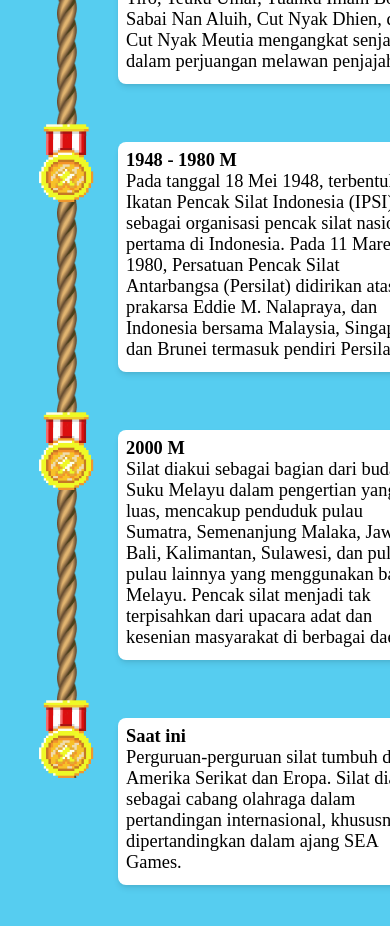
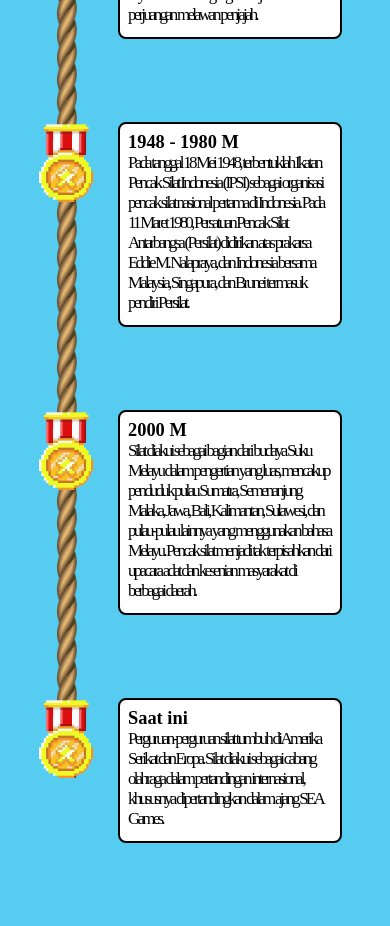
Before and after one commit to satriaberliano/WebDesign-Sports-ADS, a React (Create React App) app: page /silat-history in a window 390 px wide. Shown: the part 1040-1966 px from the top of the page. Built offline with nearby package versions, Linux system fonts and the light colour scheme.

Commit message:
style (responsive): fix history and arrow up

```diff
--- a/src/pages/history/CaturHistory.jsx
+++ b/src/pages/history/CaturHistory.jsx
@@ -65,7 +65,6 @@ const CaturHistory = () => {
 
               <div className='data-item'>
                 <div className='data-item-content'>
-                  <p className='sport-title'>{experience.date}</p>
                   <p className='sport-subtitle'>{experience.desc}</p>
                 </div>
               </div>
@@ -94,7 +93,6 @@ const CaturHistory = () => {
 
               <div className='data-item-sm'>
                 <div className='data-item-content'>
-                  <p className='sport-title'>{experience.date}</p>
                   <p className='sport-subtitle'>{experience.desc}</p>
                 </div>
               </div>
--- a/src/styles/arrow-up.css
+++ b/src/styles/arrow-up.css
@@ -1,8 +1,3 @@
-/* Arrow Up */
-.back-to-top {
-  padding: 0;
-}
-
 .back-to-top > a {
   margin-left: 7em;
 }
@@ -12,3 +7,19 @@
   margin-bottom: 0;
   bottom: -10px;
 }
+
+@media screen and (max-width: 834px) {
+  .back-to-top > a > img {
+    width: 15em;
+  }
+
+  .back-to-top {
+    margin-top: -100px;
+  }
+}
+
+@media screen and (max-width: 390px) {
+  .back-to-top > a > img {
+    width: 12em;
+  }
+}
--- a/src/styles/history.css
+++ b/src/styles/history.css
@@ -61,10 +61,9 @@
 .data-item-content {
   background-color: #fff;
   color: #000;
-  box-shadow: 0 4px 6px -1px rgba(0, 0, 0, 0.1),
-    0 2px 4px -1px rgba(0, 0, 0, 0.06);
   padding: 0.5rem;
   border-radius: 0.5rem;
+  border: 2px solid black;
 }
 
 .sport-title {
@@ -73,25 +72,26 @@
 }
 
 .sport-subtitle {
-  font-size: 1.15em;
   margin-bottom: 0.25rem;
-  display: inline-block;
+  color: #000;
+  font-family: 'Silkscreen', cursive;
+  font-size: 25px;
+  font-style: normal;
+  font-weight: 400;
+  line-height: normal;
+  letter-spacing: -3.75px;
 }
 
 .lambang-wrapper {
   height: 96%;
 }
 
-/* .sport-data:last-child .data-item {
-  display: none;
-} */
-
 .sport-data:last-child .gambar-kiri {
   visibility: hidden;
 }
 
 .sport-data:last-child {
-  height: 100px;
+  margin-bottom: 8em;
 }
 
 /* silat */
@@ -132,7 +132,14 @@
   position: relative;
 }
 
-@media (max-width: 767px) {
+@media screen and (max-width: 1024px) {
+  .sport-subtitle {
+    font-size: 20px;
+    letter-spacing: -2.9px;
+  }
+}
+
+@media screen and (max-width: 834px) {
   .sport-content-1 {
     margin-bottom: 12em;
   }
@@ -140,10 +147,17 @@
     display: none;
   }
 
+  .sport-data:last-child {
+    margin-bottom: 0;
+  }
+
   .data-item-sm {
-    width: 20em;
+    width: 30em;
     display: block;
-    margin-top: 20px;
+  }
+
+  .sport-subtitle {
+    letter-spacing: -3px;
   }
 
   .gambar-kiri {
@@ -191,3 +205,46 @@
     width: 55px;
   }
 }
+
+@media screen and (max-width: 678px) {
+  .data-item-sm {
+    width: 19em;
+  }
+
+  .sport-subtitle {
+    font-size: 18px;
+    letter-spacing: -2.8px;
+  }
+}
+
+@media screen and (max-width: 390px) {
+  .data-item-sm {
+    width: 14em;
+  }
+
+  .sport-subtitle {
+    font-size: 17px;
+  }
+
+  .sport-data:last-child {
+    margin-bottom: 3em;
+  }
+
+  .lambang-wrapper-catur,
+  .simbol-wrapper-catur {
+    width: 30px;
+  }
+
+  .sport-line-catur,
+  .sport-line-catur > img {
+    width: 10px;
+  }
+
+  .sport-catur {
+    height: 55px;
+  }
+
+  .sport-catur > img {
+    width: 30px;
+  }
+}
```
